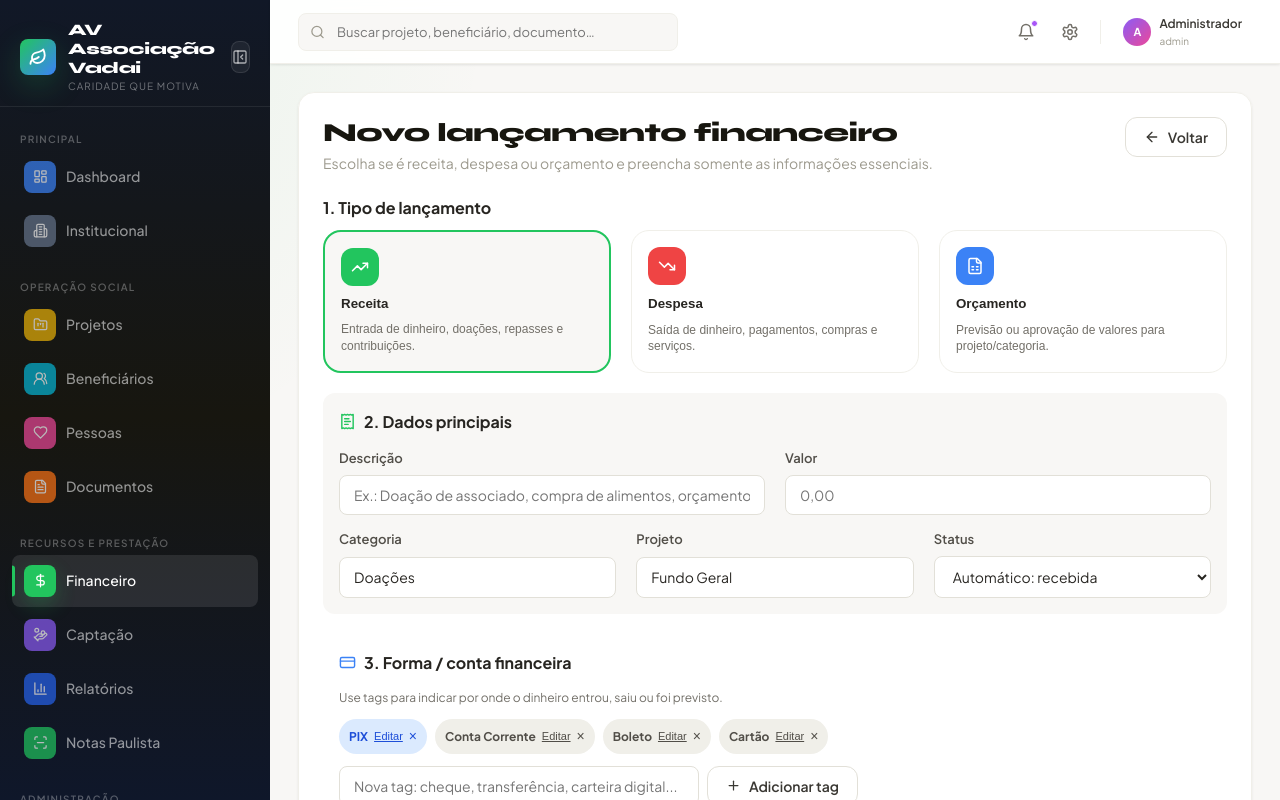
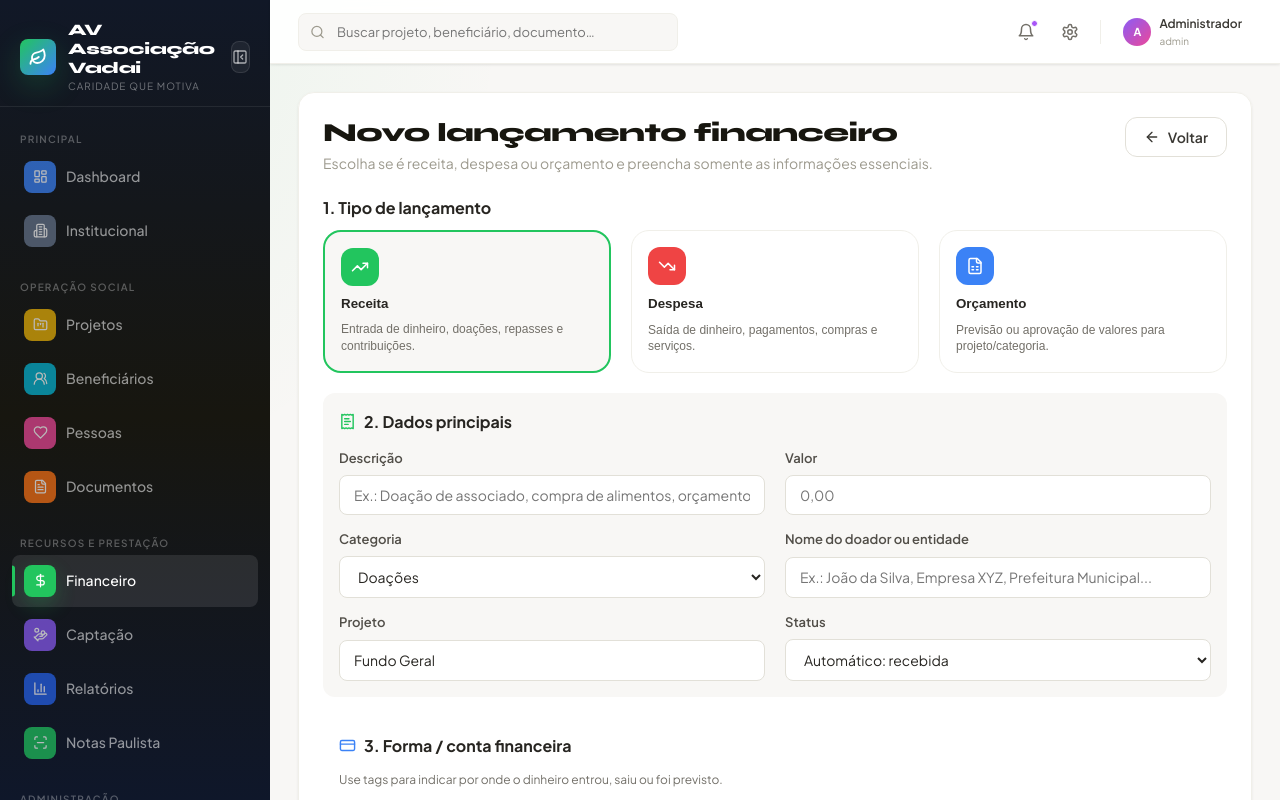
Before and after one commit to Klint-prog/ong-platform, a React (Vite) app: page /financeiro/nova in a window 1280 px wide. Both pictures are taken after typing "name@example.com", "Sample123" into the empty fields and a click on the button "Entrar". Shown: the top 800 px of the page. Built offline with nearby package versions, Linux system fonts and the light colour scheme.

Commit message:
Use category dropdown and entity field in new financial form

```diff
--- a/src/pages/financeiro/NovaTransacaoPage.jsx
+++ b/src/pages/financeiro/NovaTransacaoPage.jsx
@@ -1,11 +1,12 @@
 import { useMemo, useState } from 'react'
 import { useNavigate } from 'react-router-dom'
-import { ArrowLeft, Check, CreditCard, FileSpreadsheet, Plus, ReceiptText, Save, Trash2, TrendingDown, TrendingUp, Upload, X } from 'lucide-react'
+import { ArrowLeft, Check, CreditCard, FileSpreadsheet, Plus, ReceiptText, Save, TrendingDown, TrendingUp, Upload, X } from 'lucide-react'
 import { addTransacaoStorage } from './transacoesStorage'
 import { addOrcamentoStorage } from './financeiroStorage'
 
 const TAGS_KEY = 'ong_financeiro_conta_tags'
 const TAGS_PADRAO = ['PIX', 'Conta Corrente', 'Boleto', 'Cartão']
+const CATEGORIAS_RECEITA = ['Doações', 'Repasses', 'Convênio']
 
 function carregarTagsFinanceiras() {
   if (typeof window === 'undefined') return TAGS_PADRAO
@@ -89,8 +90,8 @@ function statusPorTipo(tipo) {
 
 function categoriaPadrao(tipo) {
   if (tipo === 'RECEITA') return 'Doações'
-  if (tipo === 'DESPESA') return 'Serviços'
-  return 'Orçamento geral'
+  if (tipo === 'DESPESA') return 'Doações'
+  return 'Doações'
 }
 
 function statusPadrao(tipo, status) {
@@ -100,6 +101,18 @@ function statusPadrao(tipo, status) {
   return 'PREVISTA'
 }
 
+function rotuloOrigem(tipo) {
+  if (tipo === 'RECEITA') return 'Nome do doador ou entidade'
+  if (tipo === 'DESPESA') return 'Nome do fornecedor ou entidade'
+  return 'Nome da entidade ou fonte do orçamento'
+}
+
+function placeholderOrigem(tipo) {
+  if (tipo === 'RECEITA') return 'Ex.: João da Silva, Empresa XYZ, Prefeitura Municipal...'
+  if (tipo === 'DESPESA') return 'Ex.: Papelaria Central, fornecedor, prestador de serviço...'
+  return 'Ex.: Secretaria, empresa parceira, convênio, edital...'
+}
+
 export default function NovaTransacaoPage() {
   const navigate = useNavigate()
   const [form, setForm] = useState({
@@ -107,6 +120,7 @@ export default function NovaTransacaoPage() {
     descricao: '',
     valor: '',
     categoria: 'Doações',
+    origemEntidade: '',
     projeto: 'Fundo Geral',
     conta: 'PIX',
     status: '',
@@ -131,7 +145,7 @@ export default function NovaTransacaoPage() {
       ...atual,
       tipo,
       status: '',
-      categoria: atual.categoria && atual.categoria !== categoriaPadrao(atual.tipo) ? atual.categoria : categoriaPadrao(tipo),
+      categoria: CATEGORIAS_RECEITA.includes(atual.categoria) ? atual.categoria : categoriaPadrao(tipo),
     }))
   }
 
@@ -187,12 +201,15 @@ export default function NovaTransacaoPage() {
     const categoria = form.categoria || categoriaPadrao(tipo)
     const projeto = form.projeto || 'Fundo Geral'
     const conta = form.conta || tags[0] || 'PIX'
+    const origemEntidade = form.origemEntidade.trim()
 
     if (tipo === 'ORCAMENTO') {
       addOrcamentoStorage({
         projeto,
         categoria,
         descricao,
+        origemEntidade,
+        nomeEntidade: origemEntidade,
         previsto: valor,
         aprovado: status === 'APROVADA' ? valor : 0,
         realizado: 0,
@@ -210,6 +227,9 @@ export default function NovaTransacaoPage() {
       tipo,
       descricao,
       categoria,
+      origemEntidade,
+      nomeDoador: tipo === 'RECEITA' ? origemEntidade : '',
+      nomeEntidade: origemEntidade,
       valor,
       status,
       data: dataHoje,
@@ -283,11 +303,20 @@ export default function NovaTransacaoPage() {
           </label>
         </div>
 
-        <div className="grid-3">
+        <div className="grid-2">
           <label style={{ display: 'grid', gap: 6 }}>
             <span style={{ fontSize: 13, fontWeight: 600 }}>Categoria</span>
-            <input value={form.categoria} onChange={(e) => atualizarCampo('categoria', e.target.value)} placeholder="Doações, alimentação, serviços..." />
+            <select value={form.categoria} onChange={(e) => atualizarCampo('categoria', e.target.value)}>
+              {CATEGORIAS_RECEITA.map((categoria) => <option key={categoria} value={categoria}>{categoria}</option>)}
+            </select>
           </label>
+          <label style={{ display: 'grid', gap: 6 }}>
+            <span style={{ fontSize: 13, fontWeight: 600 }}>{rotuloOrigem(form.tipo)}</span>
+            <input value={form.origemEntidade} onChange={(e) => atualizarCampo('origemEntidade', e.target.value)} placeholder={placeholderOrigem(form.tipo)} />
+          </label>
+        </div>
+
+        <div className="grid-2">
           <label style={{ display: 'grid', gap: 6 }}>
             <span style={{ fontSize: 13, fontWeight: 600 }}>Projeto</span>
             <input value={form.projeto} onChange={(e) => atualizarCampo('projeto', e.target.value)} placeholder="Fundo Geral" />
```
